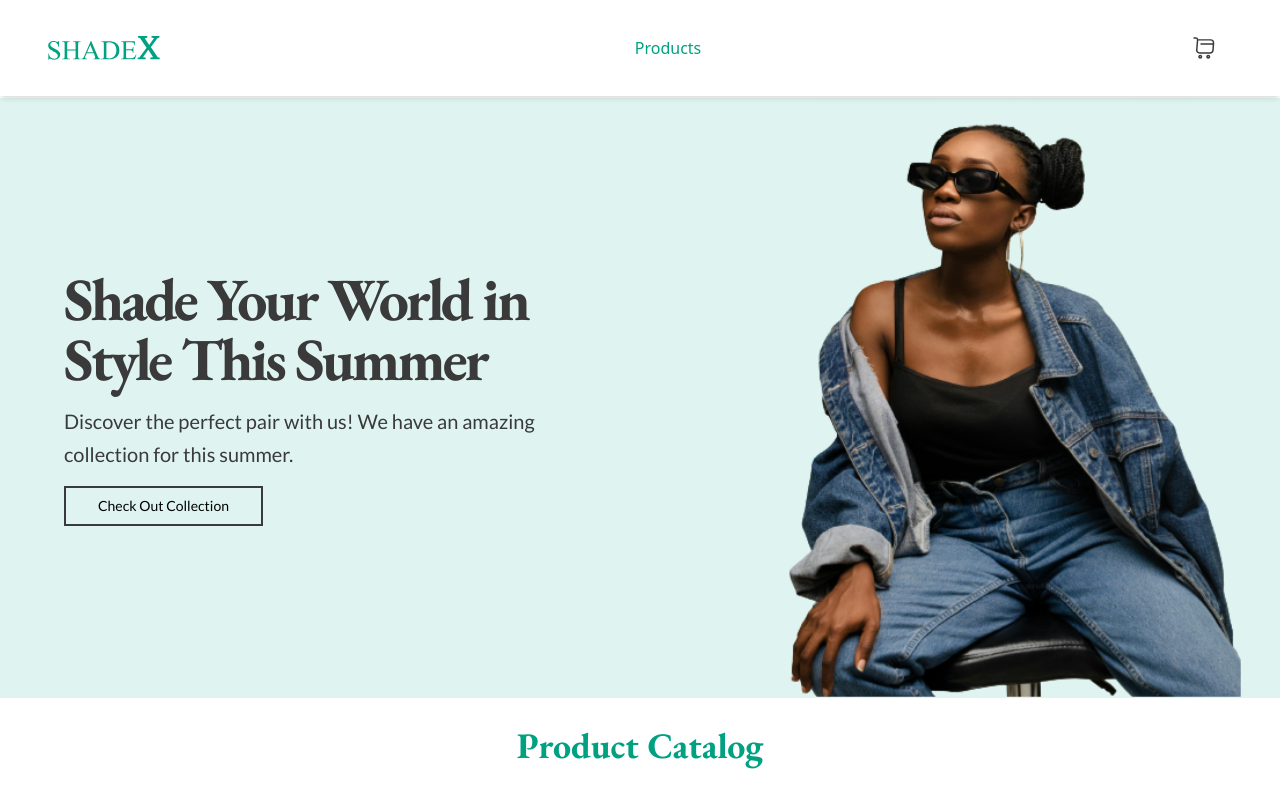
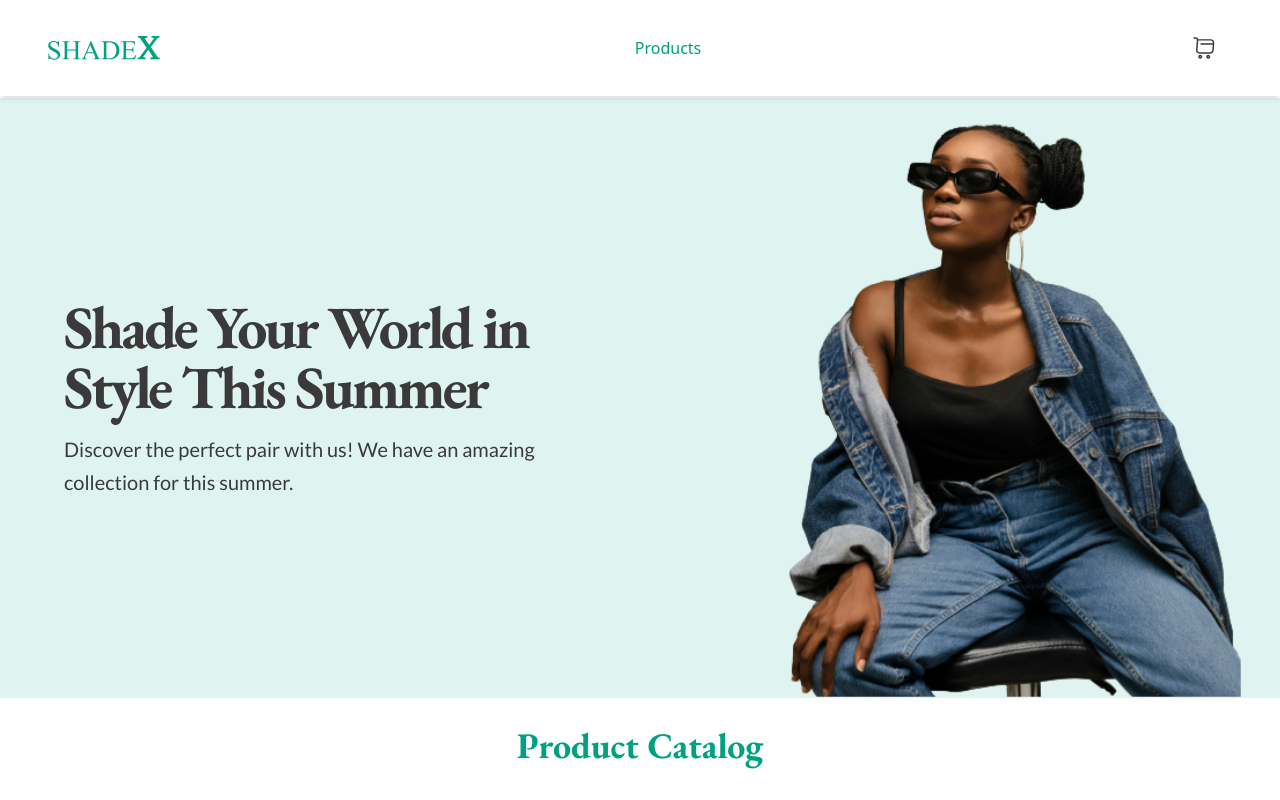
Before and after one commit to Superior212/Shadex, a React (Vite) app: page / in a window 1280 px wide. Shown: the top 800 px of the page. Built offline with nearby package versions, Linux system fonts and the light colour scheme.

Commit message:
refactor: Remove commented out code and unused icons in Navbar component

```diff
--- a/src/components/Hero.tsx
+++ b/src/components/Hero.tsx
@@ -1,4 +1,4 @@
-import { Button } from "./ui/button";
+// import { Button } from "./ui/button";
 import heroImg from "../assets/images/heroImg.svg";
 
 export default function Hero() {
@@ -13,11 +13,11 @@
             Discover the perfect pair with us! We have an amazing collection for
             this summer.
           </p>
-          <div className="flex flex-col min-[150px]:flex-row  sm:min-[400px]:flex-row">
+          {/* <div className="flex flex-col min-[150px]:flex-row  sm:min-[400px]:flex-row">
             <Button className="inline-flex lato h-10 items-center justify-center rounded-none bg-transparent sm:px-8 text-sm font-medium text-black border-2 border-[#3A3A3A] hover:bg-transparent">
               Check Out Collection
             </Button>
-          </div>
+          </div> */}
         </div>
         <div className="flex-1 flex justify-end">
           <img
```
